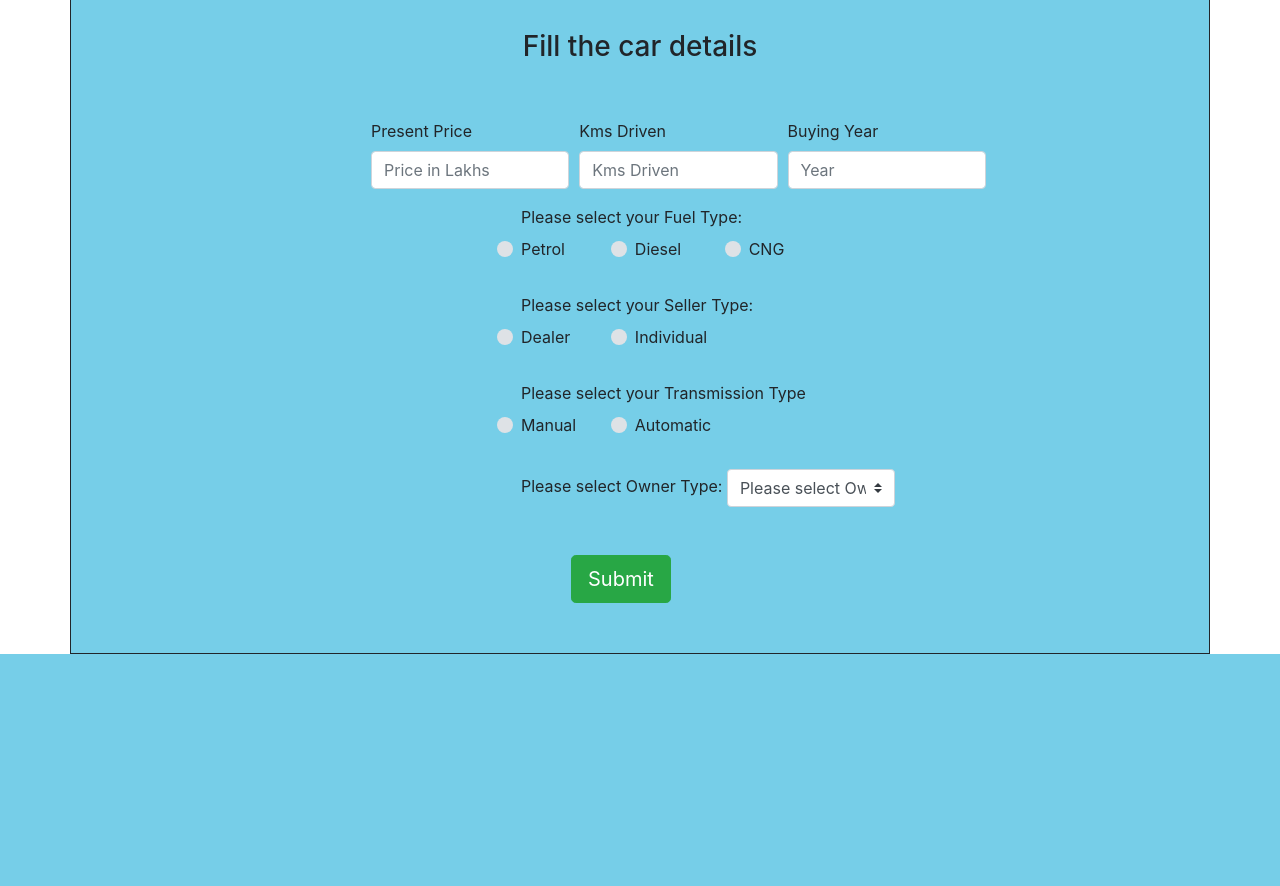
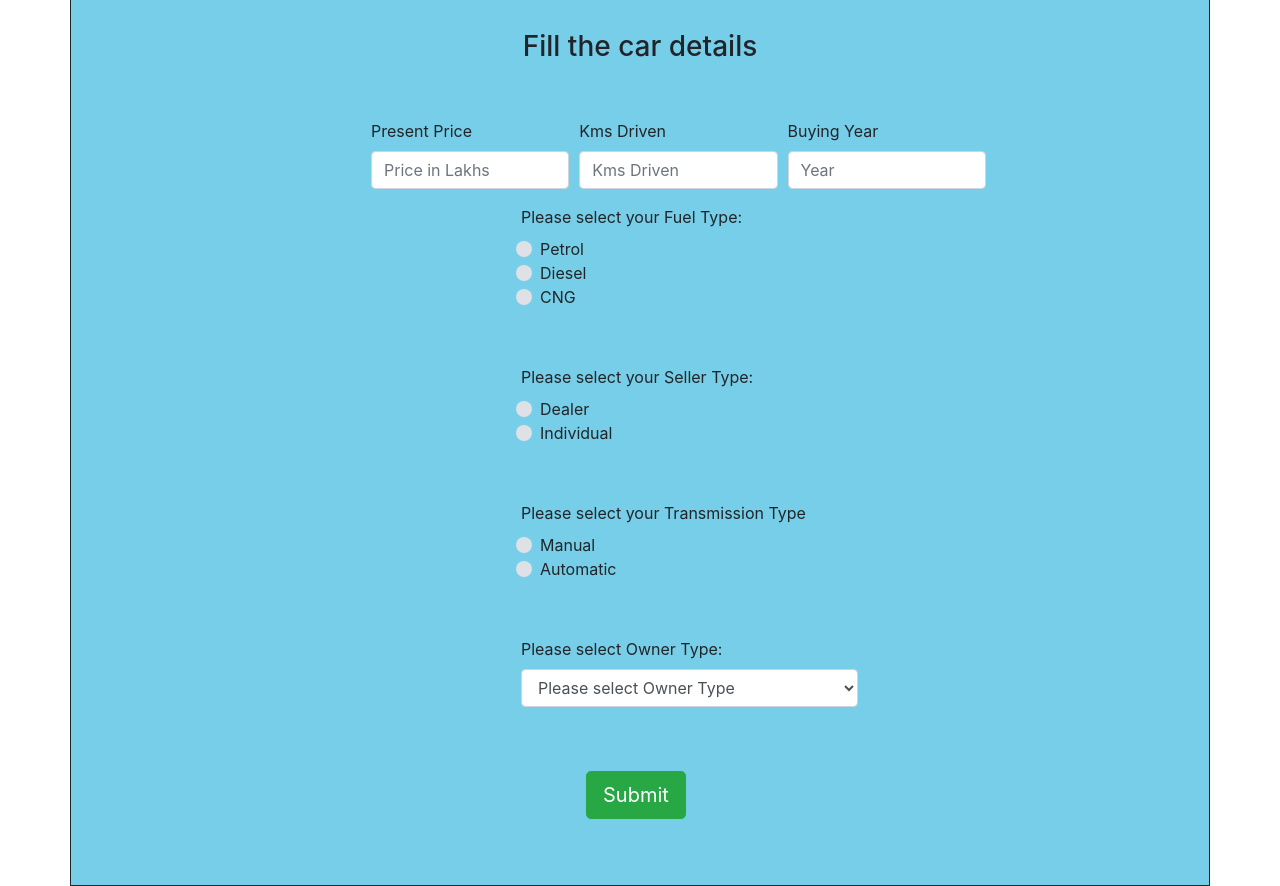
Before and after one commit to smitkumars/car-price-prediction-deployment, a Django app: page / in a window 1280 px wide. Shown: the part 295-1181 px from the top of the page. Before the commit the page ends 949 px from the top, so only its background shows below. Run offline with Django 3.2, Linux system fonts and the light colour scheme; some libraries are stand-ins or nearby versions.

Commit message:
index page mobile view added

```diff
--- a/templates/car_app/index.html
+++ b/templates/car_app/index.html
@@ -51,7 +51,11 @@
     <form action="{% url 'carpred_app:result' %}">
       {% csrf_token %}
       <div class="container text-center" style="padding-right: 300px">
+        <div class="row justify-content-md-center">
+          <div class="col-md-auto">
         <h3>Fill the car details</h3>
+      </div>
+      </div>
       </div>
       <br><br>
   <div class="form-row">
@@ -72,66 +76,94 @@
 
 <div style="padding-left: 150px">
 
-
-
+<div class="form-group">
   <label for="">Please select your Fuel Type:</label>
 <div class="form-row" >
-
-  <div class="custom-control custom-radio col-sm-2 mb-2">
+<div class="form-group ">
+  <div class="custom-control custom-radio col-6 col-md-4">
   <input type="radio" id="customRadio1" name="Fuel" class="custom-control-input" value="0">
   <label class="custom-control-label" for="customRadio1">Petrol</label>
 </div>
-<div class="custom-control custom-radio col-sm-2 mb-2">
+
+
+
+<div class="custom-control custom-radio col-6 col-md-4">
   <input type="radio" id="customRadio2" name="Fuel" class="custom-control-input" value="1">
   <label class="custom-control-label" for="customRadio2">Diesel</label>
 </div>
-<div class="custom-control custom-radio col-sm-2 mb-2">
+
+
+<div class="custom-control custom-radio col-6 col-md-4">
   <input type="radio" id="cng" name="Fuel" class="custom-control-input" value="2">
   <label class="custom-control-label" for="cng">CNG</label>
 </div>
 </div>
+</div>
+</div>
+
 <br>
+
+<div class="form-group">
   <label for="">Please select your Seller Type:</label>
+
 <div class="form-row">
-  <div class="custom-control custom-radio col-sm-2 mb-2">
+<div class="form-group">
+
+  <div class="custom-control custom-radio col-6 col-md-4">
   <input type="radio" id="customRadio3" name="Seller_Type" class="custom-control-input" value="0">
   <label class="custom-control-label" for="customRadio3">Dealer</label>
-</div>
-<div class="custom-control custom-radio col-sm-2 mb-2">
-  <input type="radio" id="customRadio4" name="Seller_Type" class="custom-control-input" value="1">
-  <label class="custom-control-label" for="customRadio4">Individual</label>
-</div>
 </div>
 
 
 
+<div class="custom-control custom-radio col-6 col-md-4">
+  <input type="radio" id="customRadio4" name="Seller_Type" class="custom-control-input" value="1">
+  <label class="custom-control-label" for="customRadio4">Individual</label>
+</div>
+
+</div>
+</div>
+</div>
 <br>
+
+<div class="form-group">
   <label for="">Please select your Transmission Type</label>
+
 <div class="form-row">
-  <div class="custom-control custom-radio col-sm-2 mb-2">
+
+<div class="form-group">
+  <div class="custom-control custom-radio col-6 col-md-4 ">
   <input type="radio" id="customRadio5" name="Transmission" class="custom-control-input" value="1">
   <label class="custom-control-label" for="customRadio5">Manual</label>
 </div>
-<div class="custom-control custom-radio col-sm-2 mb-2">
+
+<div class="custom-control custom-radio col-6 col-md-4">
   <input type="radio" id="customRadio6" name="Transmission" class="custom-control-input" value="0">
   <label class="custom-control-label" for="customRadio6">Automatic</label>
 </div>
-</div> <br>
+
+</div>
+</div>
+</div>
+ <br>
 
 
+<div class="form-group">
 <label for="">Please select Owner Type:</label>
-<select class="custom-select col-sm-3" name="Owner">
+<select class="form-control col-6" name="Owner">
   <option selected>Please select Owner Type</option>
   <option value="0">First Owner</option>
   <option value="1">Second Owner</option>
   <option value="2">Third Owner</option>
 </select>
 </div>
+</div>
 <br>
 <br>
-
+<div class="form-group col-md-3 mb-3">
 <div style="padding-left:200px;">
   <button type="submit" class="btn btn-success btn-lg">Submit</button>
+  </div>
 </div>
 </form>
 </div>
```
Lines whose indentation alone changed are shown as unchanged.
